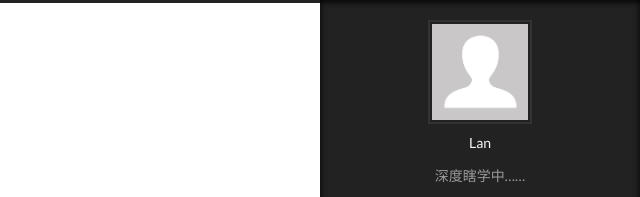
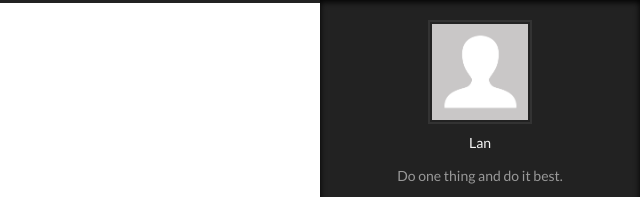
Before and after one commit to IOT-code-code/lan2720.github.io, a plain HTML site: page archives/2016/11/index.html in a window 1280 px wide. Both pictures are taken after a click on the element 1217 px from the left and 742 px from the top of the page. Shown: the top 197 px of the page, 640-1280 px from the left. Drawn offline with Linux system fonts and the light colour scheme.

Commit message:
Site updated: 2016-11-09 02:56:34

```diff
--- a/archives/2016/11/index.html
+++ b/archives/2016/11/index.html
@@ -84,15 +84,15 @@
 
 
 
-<meta name="description" content="深度瞎学中……">
+<meta name="description" content="Do one thing and do it best.">
 <meta property="og:type" content="website">
 <meta property="og:title" content="HAKUNA MATATA">
 <meta property="og:url" content="http://lan2720.github.io/archives/2016/11/index.html">
 <meta property="og:site_name" content="HAKUNA MATATA">
-<meta property="og:description" content="深度瞎学中……">
+<meta property="og:description" content="Do one thing and do it best.">
 <meta name="twitter:card" content="summary">
 <meta name="twitter:title" content="HAKUNA MATATA">
-<meta name="twitter:description" content="深度瞎学中……">
+<meta name="twitter:description" content="Do one thing and do it best.">
 
 
 
@@ -316,7 +316,7 @@
                src="/images/avatar.gif"
                alt="Lan" />
           <p class="site-author-name" itemprop="name">Lan</p>
-          <p class="site-description motion-element" itemprop="description">深度瞎学中……</p>
+          <p class="site-description motion-element" itemprop="description">Do one thing and do it best.</p>
         </div>
         <nav class="site-state motion-element">
           <div class="site-state-item site-state-posts">
```
Also changed, not shown: 2016/11/09/【tensorflow6位验证码实战-1】跟着cifar10学如何打包图像数据集/index.html (+1 -1 lines), about/index.html (+1 -1 lines), archives/2016/index.html (+4 -4 lines), archives/index.html (+4 -4 lines), index.html (+4 -4 lines), tags/cnn/index.html (+4 -4 lines), tags/deeplearning/index.html (+4 -4 lines), tags/index.html (+4 -4 lines), tags/tensorflow/index.html (+4 -4 lines), 常用工具/index.html (+1 -1 lines).
